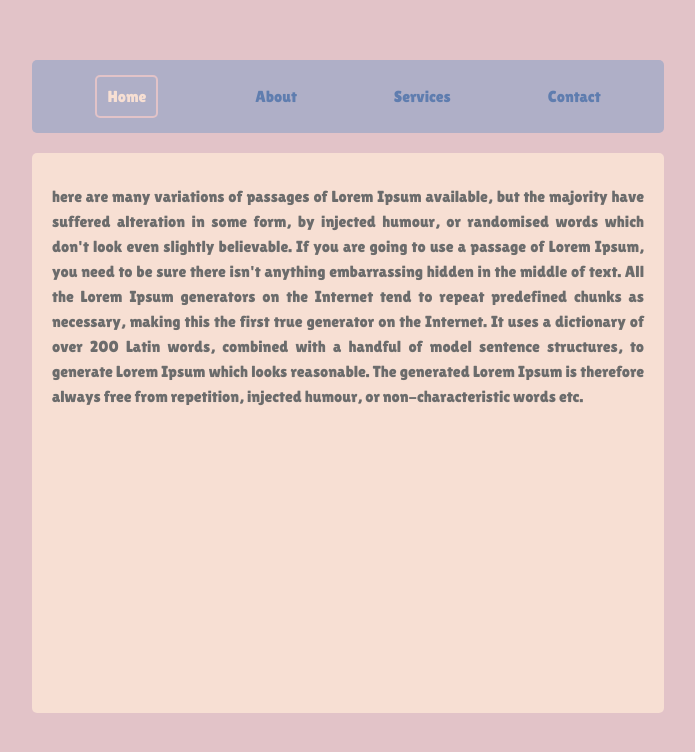
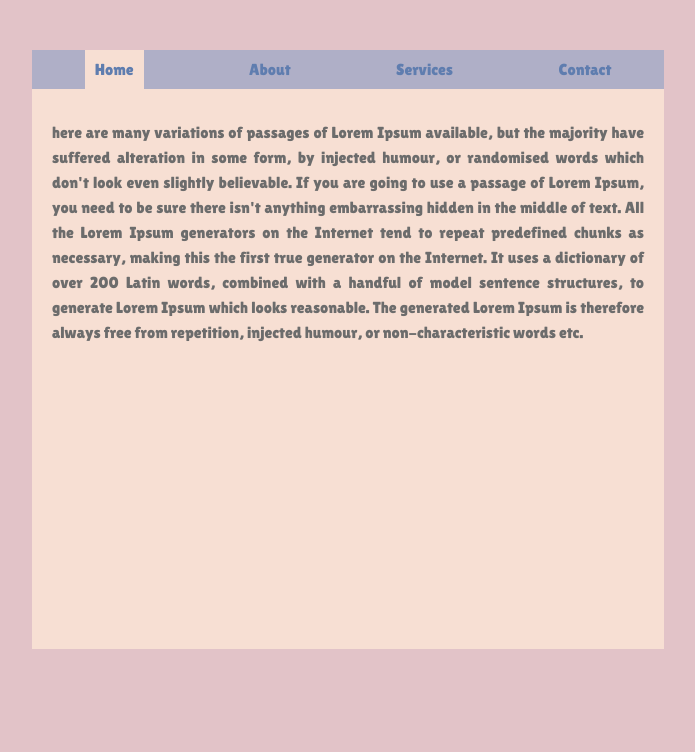
Before and after one commit to fojanb/20-Days-of-JavaScript, a plain HTML site: page Day-14-Tabs/index.html in a window 1280 px wide. Shown: the whole page, without its empty margins (292-987 px from the left). Drawn offline with Linux system fonts and the light colour scheme.

Commit message:
done but clean up

```diff
--- a/Day-14-Tabs/style.css
+++ b/Day-14-Tabs/style.css
@@ -18,12 +18,10 @@ body {
   grid-template-columns: auto auto auto auto;
   background-color: #afafc7;
   color: #5f7daf;
-  padding: 15px;
-  border-radius: 5px;
-  margin: 10px;
   width: 50%;
   align-items: center;
 }
+
 .nav-item {
   display: flex;
   flex-direction: row;
@@ -36,9 +34,7 @@ body {
 article {
   background-color: #f7dfd3;
   color: rgb(108, 108, 108);
-  margin: 10px;
   padding: 15px 20px;
-  border-radius: 5px;
   min-height: 70vh;
   width: 50%;
 }
@@ -47,8 +43,7 @@ article p {
     line-height:25px;
 }
 .active_tab {
-    color: #f7dfd3;
-    border : 2px solid #e2c3c8;
+    background-color: #f7dfd3;
+    color:#5f7daf;
     padding: 10px;
-    border-radius: 5px;
 }
```
